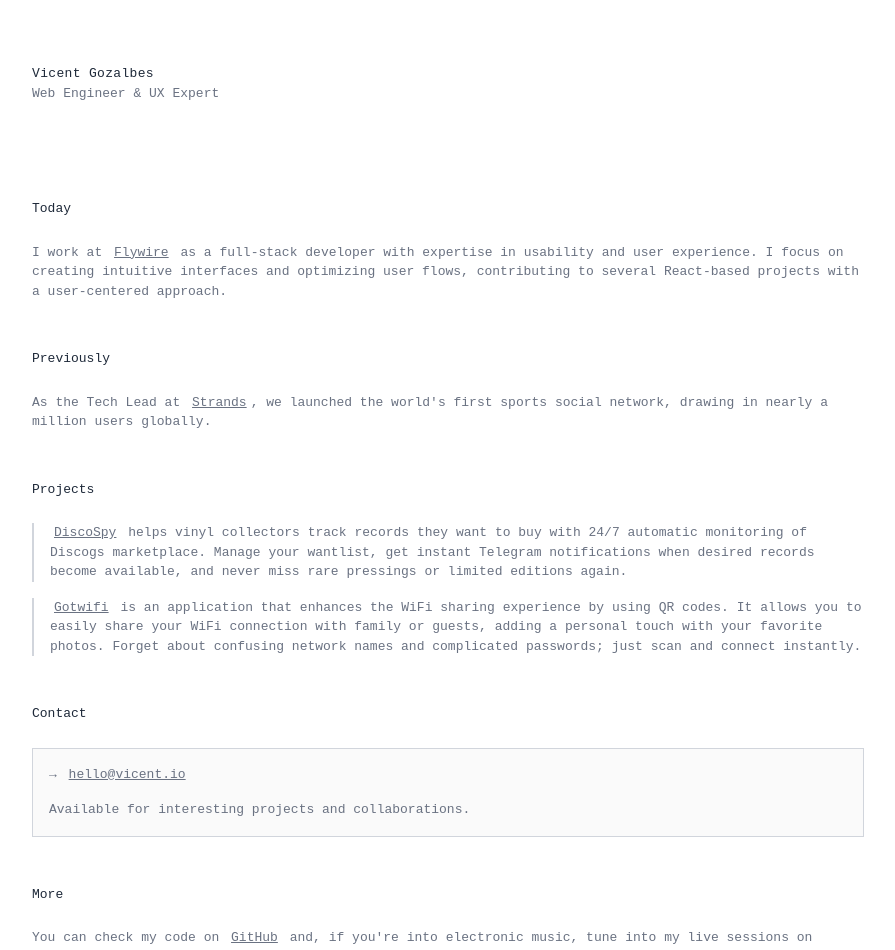
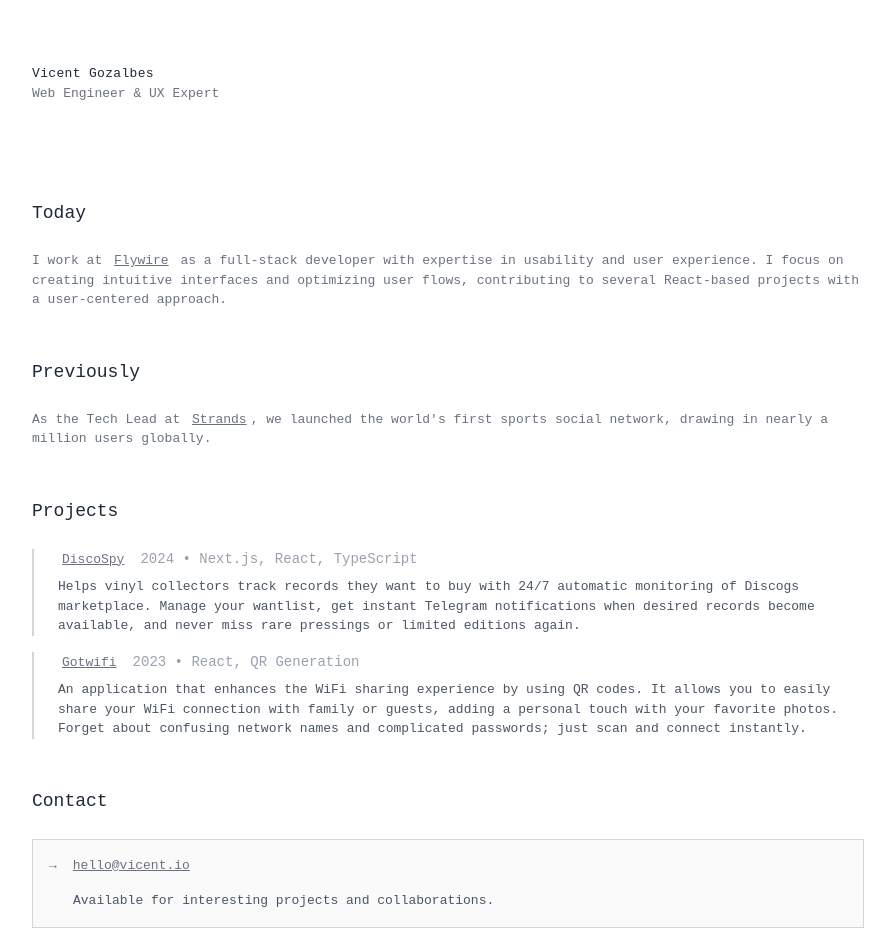
Before and after one commit to vigosan/vicent-io, a Next.js app: page / in a window 1280 px wide. Shown: the top 950 px of the page, without its empty margins (192-1087 px from the left). Built offline with nearby package versions, Linux system fonts and the light colour scheme.

Commit message:
Improve project section layout and add tech stack labels

```diff
--- a/app/page.tsx
+++ b/app/page.tsx
@@ -56,7 +56,7 @@
 
       <main className="flex flex-col gap-8 lg:gap-12">
         <article className="flex flex-col gap-6">
-          <h2 className="font-medium text-gray-800">Today</h2>
+          <h2 className="text-lg font-medium text-gray-800">Today</h2>
           <p>
             I work at{" "}
             <a
@@ -75,7 +75,7 @@
         </article>
 
         <article className="flex flex-col gap-6">
-          <h2 className="font-medium text-gray-800">Previously</h2>
+          <h2 className="text-lg font-medium text-gray-800">Previously</h2>
           <p>
             As the Tech Lead at{" "}
             <a
@@ -93,9 +93,10 @@
         </article>
 
         <article className="flex flex-col gap-6">
-          <h2 className="font-medium text-gray-800">Projects</h2>
+          <h2 className="text-lg font-medium text-gray-800">Projects</h2>
           <div className="flex flex-col gap-4">
-            <div className="border-l-2 border-gray-300 pl-4 hover:border-gray-500">
+            <div className="border-l-2 border-gray-300 pl-4 hover:border-gray-500 sm:pl-6">
+              <div className="mb-2">
                 <a
                   href="https://discospy.app"
                   className="font-medium underline hover:bg-gray-100 focus:outline-none focus:ring-1 focus:ring-gray-400 rounded px-1"
@@ -104,13 +105,18 @@
                   aria-label="DiscoSpy (opens in new tab)"
                 >
                   DiscoSpy
-              </a>{" "}
-              helps vinyl collectors track records they want to buy with 24/7 automatic monitoring
+                </a>
+                <span className="ml-3 text-sm text-gray-400 block sm:inline mt-1 sm:mt-0">2024 • Next.js, React, TypeScript</span>
+              </div>
+              <p className="text-gray-600">
+                Helps vinyl collectors track records they want to buy with 24/7 automatic monitoring
                 of Discogs marketplace. Manage your wantlist, get instant Telegram notifications
                 when desired records become available, and never miss rare pressings or limited
                 editions again.
+              </p>
             </div>
-            <div className="border-l-2 border-gray-300 pl-4 hover:border-gray-500">
+            <div className="border-l-2 border-gray-300 pl-4 hover:border-gray-500 sm:pl-6">
+              <div className="mb-2">
                 <a
                   href="https://gotwifi.vicent.io"
                   className="font-medium underline hover:bg-gray-100 focus:outline-none focus:ring-1 focus:ring-gray-400 rounded px-1"
@@ -119,26 +125,38 @@
                   aria-label="Gotwifi (opens in new tab)"
                 >
                   Gotwifi
-              </a>{" "}
-              is an application that enhances the WiFi sharing experience by using
+                </a>
+                <span className="ml-3 text-sm text-gray-400 block sm:inline mt-1 sm:mt-0">2023 • React, QR Generation</span>
+              </div>
+              <p className="text-gray-600">
+                An application that enhances the WiFi sharing experience by using
                 QR codes. It allows you to easily share your WiFi connection with
                 family or guests, adding a personal touch with your favorite photos.
                 Forget about confusing network names and complicated passwords; just
                 scan and connect instantly.
+              </p>
             </div>
           </div>
         </article>
 
         <section className="flex flex-col gap-6">
-          <h2 className="font-medium text-gray-800">Contact</h2>
+          <h2 className="text-lg font-medium text-gray-800">Contact</h2>
           <address className="border border-gray-300 p-4 not-italic" style={{backgroundColor: 'rgba(0,0,0,0.02)'}}>
-            <p className="mb-4">→ <a href="mailto:hello@vicent.io" className="underline font-medium hover:bg-gray-100 focus:outline-none focus:ring-1 focus:ring-gray-400 rounded px-1">hello@vicent.io</a></p>
-            <p>Available for interesting projects and collaborations.</p>
+            <div className="mb-4">
+              <span className="mr-3">→</span>
+              <a
+                href="mailto:hello@vicent.io"
+                className="font-medium underline hover:bg-gray-100 focus:outline-none focus:ring-1 focus:ring-gray-400 rounded px-1"
+              >
+                hello@vicent.io
+              </a>
+            </div>
+            <p className="text-gray-600 pl-6">Available for interesting projects and collaborations.</p>
           </address>
         </section>
 
         <article className="flex flex-col gap-6">
-          <h2 className="font-medium text-gray-800">More</h2>
+          <h2 className="text-lg font-medium text-gray-800">More</h2>
           <p>
             You can check my code on{" "}
             <a
```
Lines whose indentation alone changed are shown as unchanged.
